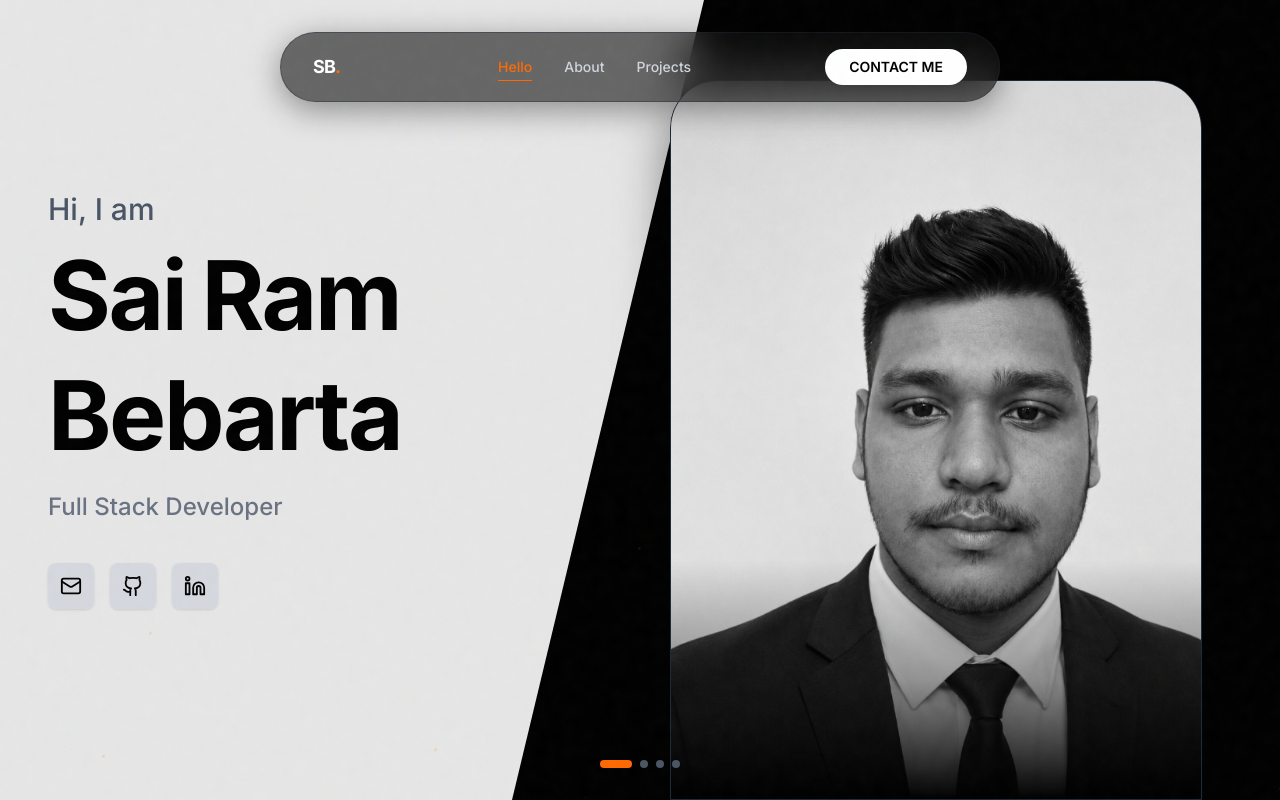
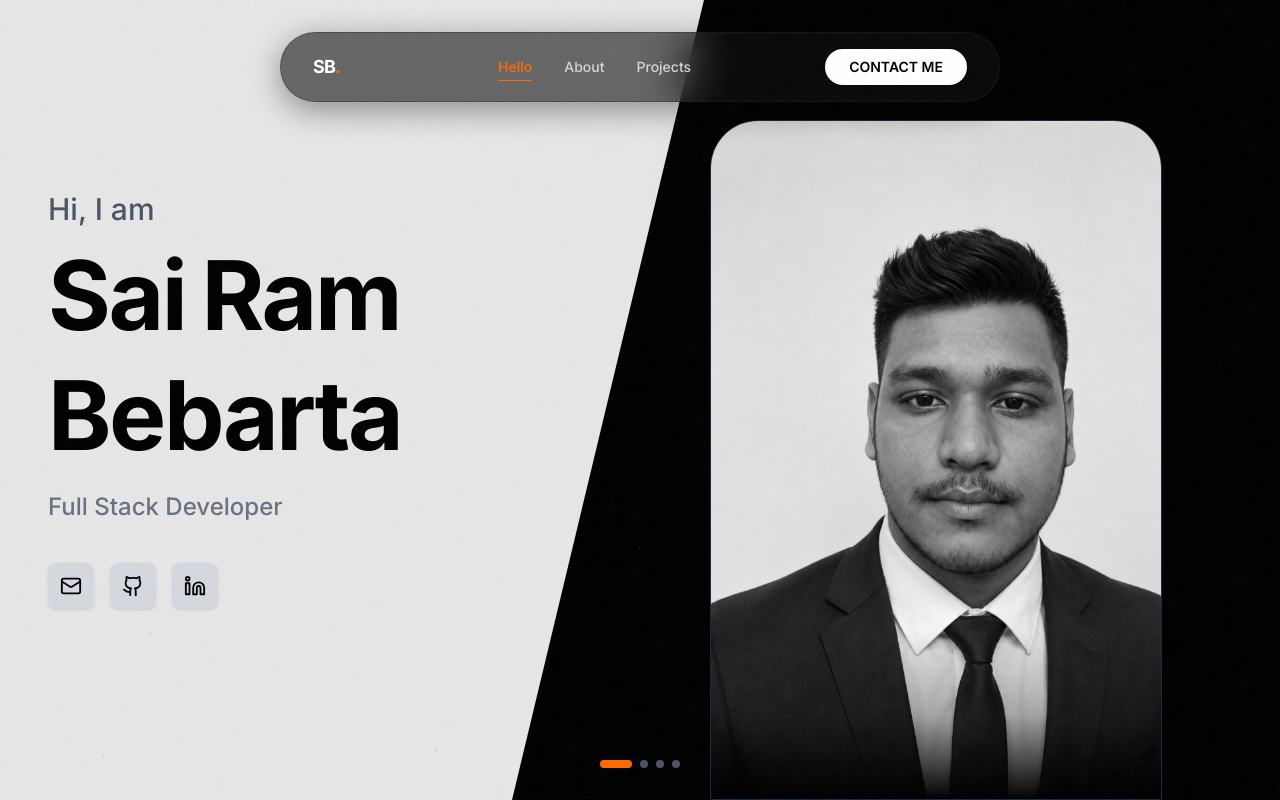
Before and after one commit to sairam-cyber/portfolio, a Next.js app: page / in a window 1280 px wide. Built offline with nearby package versions, Linux system fonts and the light colour scheme.

Commit message:
Adjust Hero image container to use exact 681:1024 aspect ratio to prevent photo cropping

```diff
--- a/components/Hero.tsx
+++ b/components/Hero.tsx
@@ -186,7 +186,7 @@ export default function Hero() {
             initial={{ opacity: 0, scale: 0.95 }}
             animate={isInView ? { opacity: 1, scale: 1 } : {}}
             transition={{ delay: 0.6, duration: 0.8, ease: [0.16, 1, 0.3, 1] }}
-            className="w-[85%] h-[85%] md:w-[90%] md:h-[90%] border border-gray-800 rounded-t-[3rem] bg-gradient-to-b from-[#151515] to-[#0a0a0a] relative overflow-hidden shadow-[0_20px_50px_rgba(0,0,0,0.5)]"
+            className="h-[48vh] md:h-[85vh] aspect-[681/1024] border border-gray-800 rounded-t-[3rem] bg-gradient-to-b from-[#151515] to-[#0a0a0a] relative overflow-hidden shadow-[0_20px_50px_rgba(0,0,0,0.5)]"
           >
             <Image
               src="/profile-pic.jpg"
@@ -197,7 +197,7 @@ export default function Hero() {
               priority
             />
             {/* Soft ambient bottom overlay glow */}
-            <div className="absolute bottom-0 left-0 right-0 h-1/3 bg-gradient-to-t from-black via-black/40 to-transparent z-10" />
+            <div className="absolute bottom-0 left-0 right-0 h-1/4 bg-gradient-to-t from-black via-black/30 to-transparent z-10" />
             <div className="absolute -bottom-10 left-1/2 -translate-x-1/2 w-[120%] h-[40%] bg-orange-600/15 blur-3xl -z-10" />
           </motion.div>
         </div>
```
